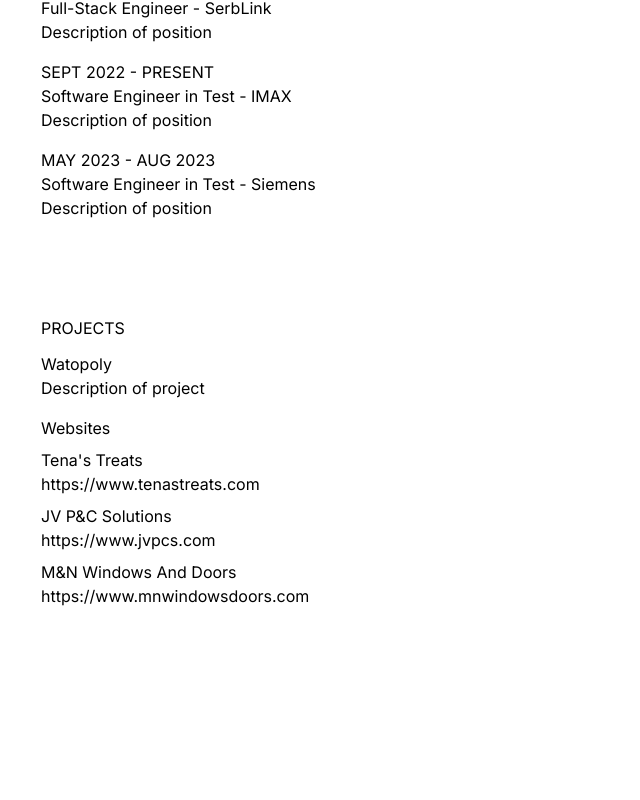
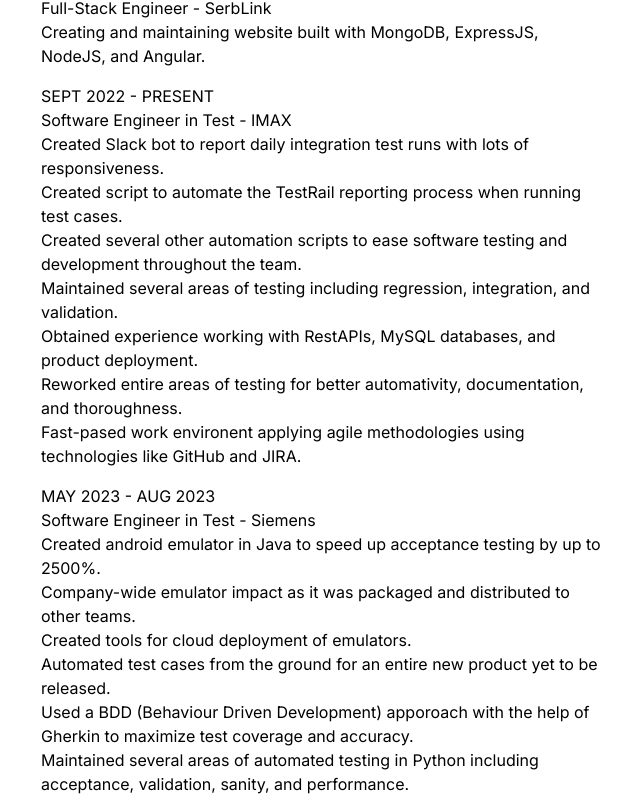
Before and after one commit to pvico12/personal-website, a Next.js app: page / in a window 1280 px wide. Shown: the part 340-1140 px from the top of the page, without its empty margins (575-1215 px from the left). Before the commit the page ends 1004 px from the top, so only its background shows below. Built offline with nearby package versions, Linux system fonts and the light colour scheme.

Commit message:
add work experience info

```diff
--- a/app/page.js
+++ b/app/page.js
@@ -62,25 +62,36 @@
                 <div className="pb-4">
                   <h4>JUNE 2023 - PRESENT</h4>
                   <h2>Full-Stack Engineer - SerbLink</h2>
-                  <p>
-                    Description of position
-                  </p>
+                  <ul>
+                    <li>Creating and maintaining website built with MongoDB, ExpressJS, NodeJS, and Angular.</li>
+                  </ul>
                 </div>
 
                 <div className="pb-4">
                   <h4>SEPT 2022 - PRESENT</h4>
                   <h2>Software Engineer in Test - IMAX</h2>
-                  <p>
-                    Description of position
-                  </p>
+                  <ul>
+                    <li>Created Slack bot to report daily integration test runs with lots of responsiveness.</li>
+                    <li>Created script to automate the TestRail reporting process when running test cases.</li>
+                    <li>Created several other automation scripts to ease software testing and development throughout the team.</li>
+                    <li>Maintained several areas of testing including regression, integration, and validation.</li>
+                    <li>Obtained experience working with RestAPIs, MySQL databases, and product deployment.</li>
+                    <li>Reworked entire areas of testing for better automativity, documentation, and thoroughness.</li>
+                    <li>Fast-pased work environent applying agile methodologies using technologies like GitHub and JIRA.</li>
+                  </ul>
                 </div>
 
                 <div className="pb-4">
                   <h4>MAY 2023 - AUG 2023</h4>
                   <h2>Software Engineer in Test - Siemens</h2>
-                  <p>
-                    Description of position
-                  </p>
+                  <ul>
+                    <li>Created android emulator in Java to speed up acceptance testing by up to 2500%.</li>
+                    <li>Company-wide emulator impact as it was packaged and distributed to other teams.</li>
+                    <li>Created tools for cloud deployment of emulators.</li>
+                    <li>Automated test cases from the ground for an entire new product yet to be released.</li>
+                    <li>Used a BDD (Behaviour Driven Development) apporoach with the help of Gherkin to maximize test coverage and accuracy.</li>
+                    <li>Maintained several areas of automated testing in Python including acceptance, validation, sanity, and performance.</li>
+                  </ul>
                 </div>
               </div>
             </div>
```
